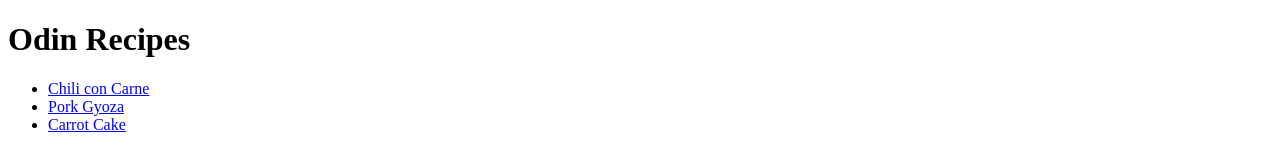
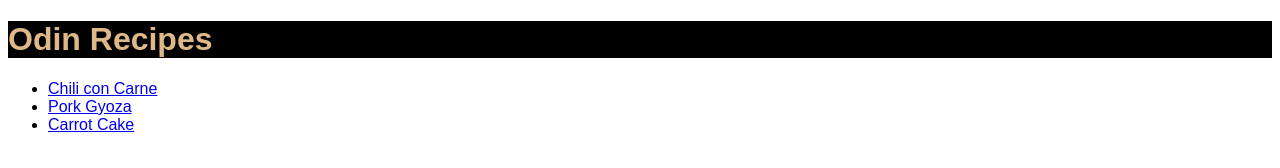
Before and after one commit to Natanas404/odin-recipes, a plain HTML site: page index.html in a window 1280 px wide. Drawn offline with Linux system fonts and the light colour scheme.

Commit message:
Edit index.html and style.css to add selectors
Adds selectors in index.html for h1 and for the three links in ul
Adds font property to the same elements in style.css
Adds color properties to heading in style.css to check if selectors work

```diff
--- a/index.html
+++ b/index.html
@@ -10,11 +10,11 @@
     </head>
 
     <body>
-        <h1>Odin Recipes</h1>
+        <h1 class="text heading">Odin Recipes</h1>
         <ul>
-            <li><a href="recipes/chili-con-carne.html">Chili con Carne</a></li>
-            <li><a href="recipes/pork-gyoza.html">Pork Gyoza</a></li>
-            <li><a href="recipes/carrot-cake.html">Carrot Cake</a></li>
+            <li class="text chili"><a href="recipes/chili-con-carne.html">Chili con Carne</a></li>
+            <li class="text gyoza"><a href="recipes/pork-gyoza.html">Pork Gyoza</a></li>
+            <li class="text cake"><a href="recipes/carrot-cake.html">Carrot Cake</a></li>
         </ul>
 
     </body>
--- a/style.css
+++ b/style.css
@@ -0,0 +1,8 @@
+.text {
+    font-family: Arial, Helvetica, sans-serif;
+}
+
+.text.heading {
+    color: burlywood;
+    background-color: black;
+}
```
